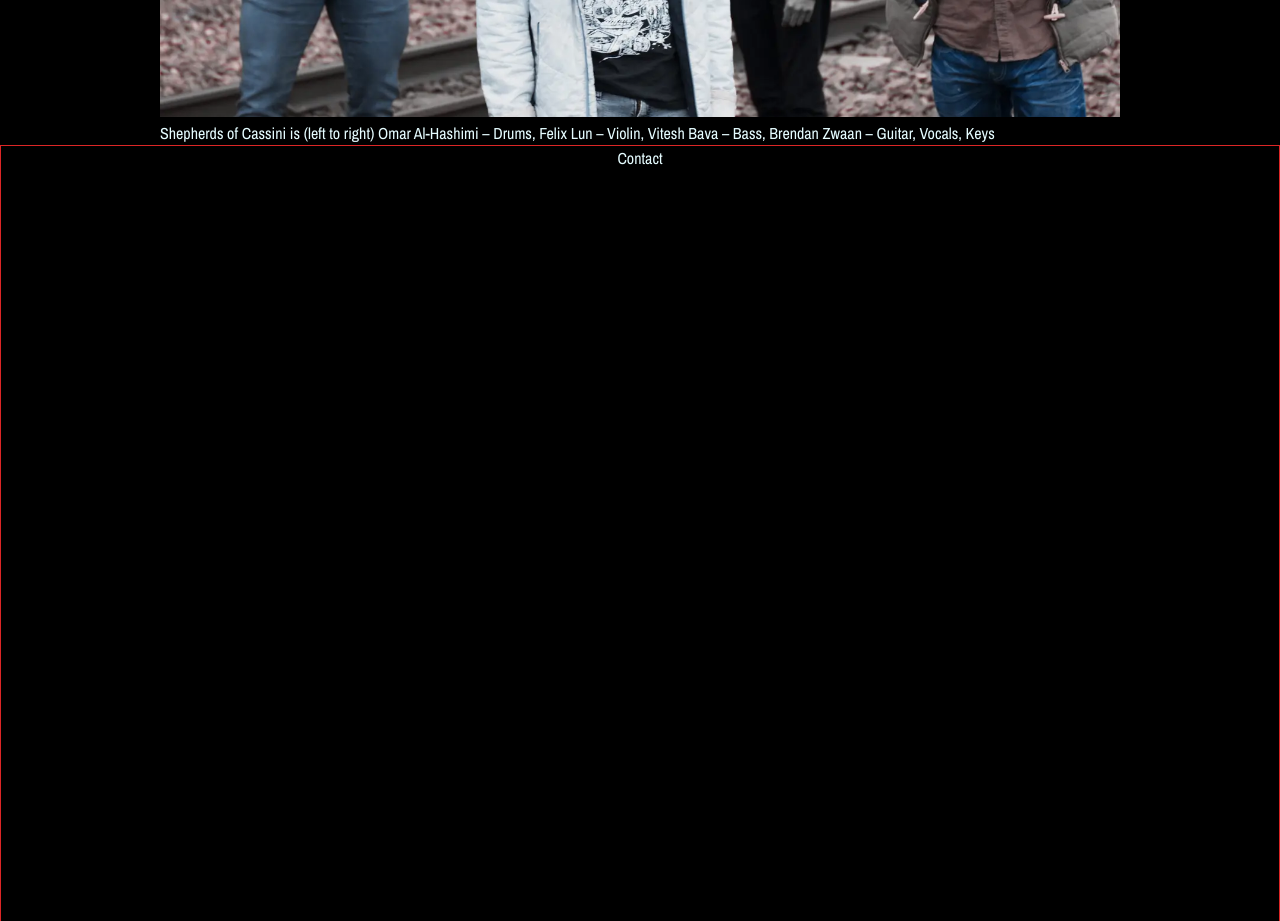
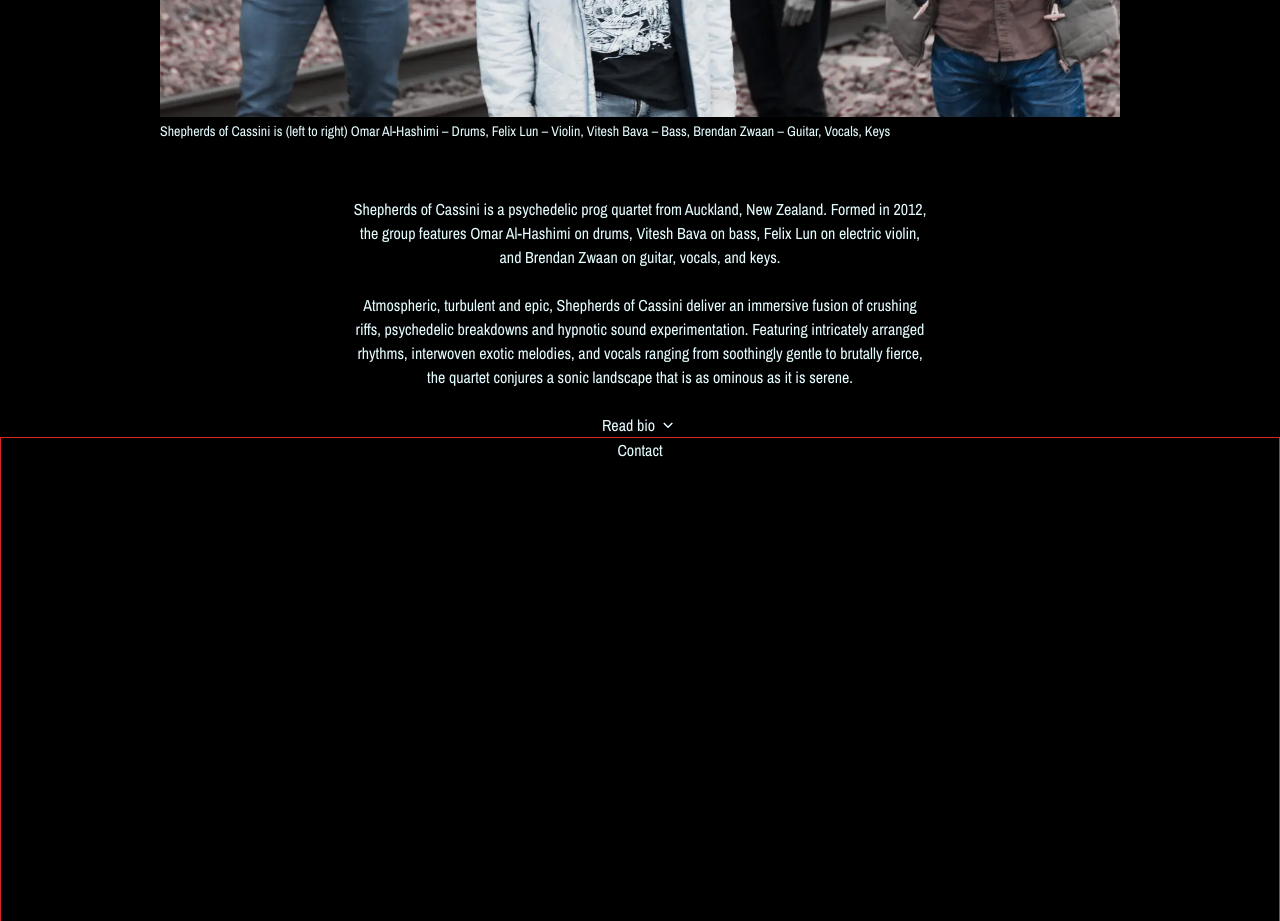
Before and after one commit to viteshbava/shepherds-website, a Next.js app: page / in a window 1280 px wide. Shown: the part 1880-2801 px from the top of the page. Built offline with nearby package versions, Linux system fonts and the light colour scheme.

Commit message:
Add bio to about section;

```diff
--- a/app/components/home/About.tsx
+++ b/app/components/home/about/About.tsx
@@ -1,6 +1,7 @@
 import React from 'react';
-import Section from '../ui/Section';
+import Section from '../../ui/Section';
 import Image from 'next/image';
+import BioText from './BioText';
 
 const About = () => {
   return (
@@ -15,10 +16,11 @@ const About = () => {
           layout='fill'
         />
       </div>
-      <p className='self-start text-left mt-1 text-sm sm:text-base'>
+      <p className='self-start text-left mt-1 text-sm'>
         Shepherds of Cassini is (left to right) Omar Al-Hashimi – Drums, Felix Lun – Violin, Vitesh
         Bava – Bass, Brendan Zwaan – Guitar, Vocals, Keys
       </p>
+      <BioText />
     </Section>
   );
 };
--- /dev/null
+++ b/app/components/home/about/Arrow.tsx
@@ -0,0 +1,28 @@
+import React from 'react';
+
+const Arrow = () => {
+  return (
+    <svg width='19' height='10' viewBox='0 0 19 10' fill='none' xmlns='http://www.w3.org/2000/svg'>
+      <g clip-path='url(#clip0_121_150)'>
+        <path
+          fill-rule='evenodd'
+          clip-rule='evenodd'
+          d='M8.52976 7.74514L4.28701 3.50239L5.34751 2.44189L9.06001 6.15439L12.7725 2.44189L13.833 3.50239L9.59026 7.74514C9.44961 7.88575 9.25888 7.96473 9.06001 7.96473C8.86113 7.96473 8.6704 7.88575 8.52976 7.74514Z'
+          fill='#E5FCFF'
+        />
+      </g>
+      <defs>
+        <clipPath id='clip0_121_150'>
+          <rect
+            width='9'
+            height='18'
+            fill='white'
+            transform='translate(18.063 0.127441) rotate(90)'
+          />
+        </clipPath>
+      </defs>
+    </svg>
+  );
+};
+
+export default Arrow;
--- /dev/null
+++ b/app/components/home/about/BioText.tsx
@@ -0,0 +1,91 @@
+import { useState, useRef } from 'react';
+import Arrow from './Arrow';
+
+const Bio = () => {
+  const [isExpanded, setIsExpanded] = useState(false);
+  const contentRef = useRef<HTMLDivElement>(null);
+
+  const toggleExpanded = () => {
+    setIsExpanded(!isExpanded);
+  };
+
+  return (
+    <div className='flex flex-col items-center max-w-xl mx-auto'>
+      {/* Displayed text */}
+      <p className='mt-14'>
+        Shepherds of Cassini is a psychedelic prog quartet from Auckland, New Zealand. Formed in
+        2012, the group features Omar Al-Hashimi on drums, Vitesh Bava on bass, Felix Lun on
+        electric violin, and Brendan Zwaan on guitar, vocals, and keys.
+      </p>
+      <p className='mt-6'>
+        Atmospheric, turbulent and epic, Shepherds of Cassini deliver an immersive fusion of
+        crushing riffs, psychedelic breakdowns and hypnotic sound experimentation. Featuring
+        intricately arranged rhythms, interwoven exotic melodies, and vocals ranging from soothingly
+        gentle to brutally fierce, the quartet conjures a sonic landscape that is as ominous as it
+        is serene.
+      </p>
+
+      {/* Toggle button */}
+      <button onClick={toggleExpanded} className='flex items-center mt-6'>
+        {isExpanded ? 'Hide bio' : 'Read bio'}
+        <span
+          className={`ml-1 transform transition-transform duration-300 ${
+            isExpanded ? 'rotate-180' : 'rotate-0'
+          }`}>
+          <Arrow />
+        </span>
+      </button>
+
+      {/* Hidden text with CSS transition */}
+      <div
+        ref={contentRef}
+        className={`transition-[max-height] duration-500 ease-in-out overflow-hidden ${
+          isExpanded ? 'max-h-[1000px]' : 'max-h-0'
+        }`}
+        style={{ maxHeight: isExpanded ? contentRef.current?.scrollHeight : 0 }}>
+        <p className='mt-6'>
+          The origins of Shepherds of Cassini trace back to 2008 at the University of Auckland,
+          where drummer Omar Al-Hashimi and bassist Vitesh Bava first met while playing together in
+          the band Pilgrim&apos;s Pyre. During this period, Vitesh also met
+          guitarist/vocalist/keyboardist Brendan Zwaan at a show featuring Brendan&apos;s band,
+          Flood.
+        </p>
+        <p className='mt-6'>
+          Following the disbandment of Pilgrim&apos;s Pyre in 2011, Vitesh and Omar sought to begin
+          a new project. By then, Vitesh had already met violinist Felix Lun from the band An
+          Emerald City through mutual friends. By February 2012, all four musicians came together,
+          forming Shepherds of Cassini and playing their first show at Lucha Lounge in Auckland in
+          July of the same year.
+        </p>
+        <p className='mt-6'>
+          The band entered the studio at Depot Sound in May 2013 to record their debut full-length
+          album with engineer Dave Rhodes. Released on August 23rd of the same year, the self-titled
+          album Shepherds of Cassini garnered positive reviews both locally and internationally.
+          Following its release, the band gigged extensively while concurrently crafting new
+          material.
+        </p>
+        <p className='mt-6'>
+          In April 2015, they returned to Depot Sound to record their second full-length album,
+          Helios Forsaken, once again engineered by Dave Rhodes. Released on July 11th of the same
+          year, the album received acclaim from both local and international critics, further
+          expanding the band&apos;s reach beyond New Zealand.
+        </p>
+        <p className='mt-6'>
+          Early 2016 marked the beginning of a hiatus for the band as members pursued personal
+          endeavours and side projects, including Felix and Omar&apos;s collaboration in Star
+          Control. Omar also played in the band Ginzu and the Steak Knives, while Brendan delved
+          into his solo project, Asymmetrical Faces. Despite the break, the band&apos;s music
+          continued to gain traction worldwide through online platforms and music media outlets.
+        </p>
+        <p className='mt-6'>
+          Following a seven-year hiatus, the band reunited in 2023, regrouping in Auckland with a
+          renewed passion for creating music. They swiftly began working on new material, entering
+          the studio at The Chapel in February 2024 to record once again with engineer Dave Rhodes.
+          Their third full-length album is due to be released in late 2024.
+        </p>
+      </div>
+    </div>
+  );
+};
+
+export default Bio;
--- a/app/page.tsx
+++ b/app/page.tsx
@@ -1,6 +1,6 @@
 'use client';
 
-import About from './components/home/About';
+import About from './components/home/about/About';
 import Contact from './components/home/Contact';
 import Hero from './components/home/hero/Hero';
 import BackgroundImages from './components/home/BackgroundImages';
```
